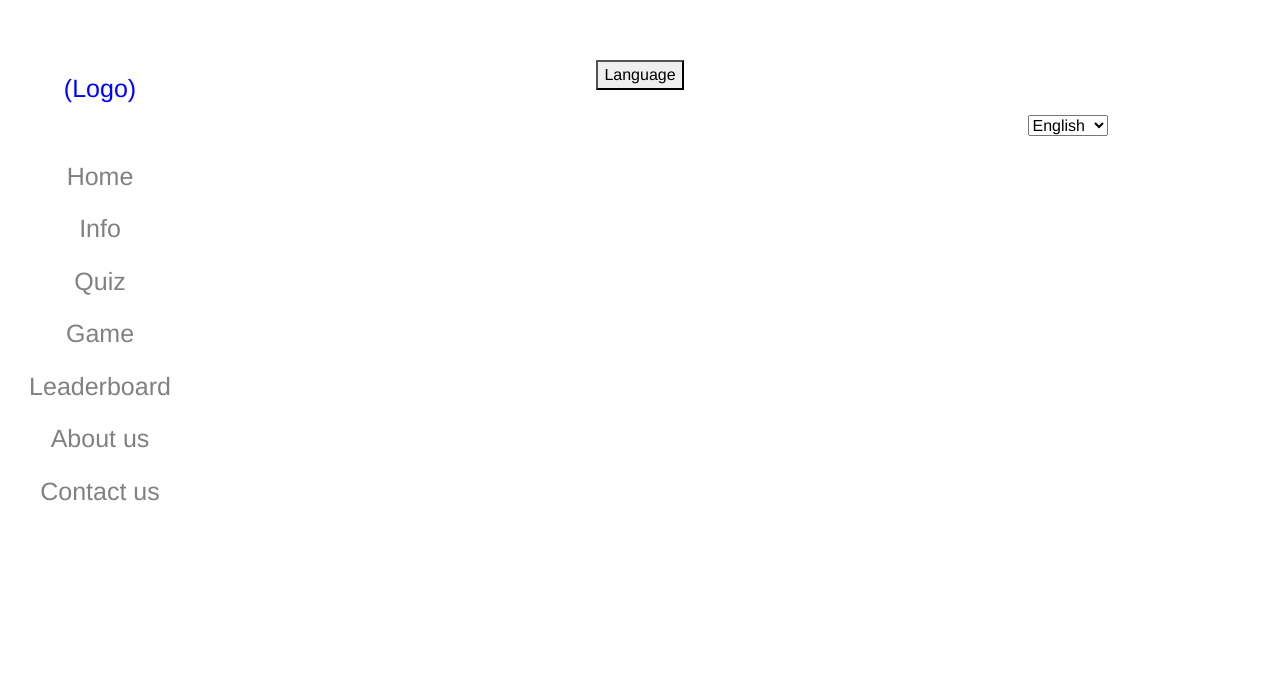
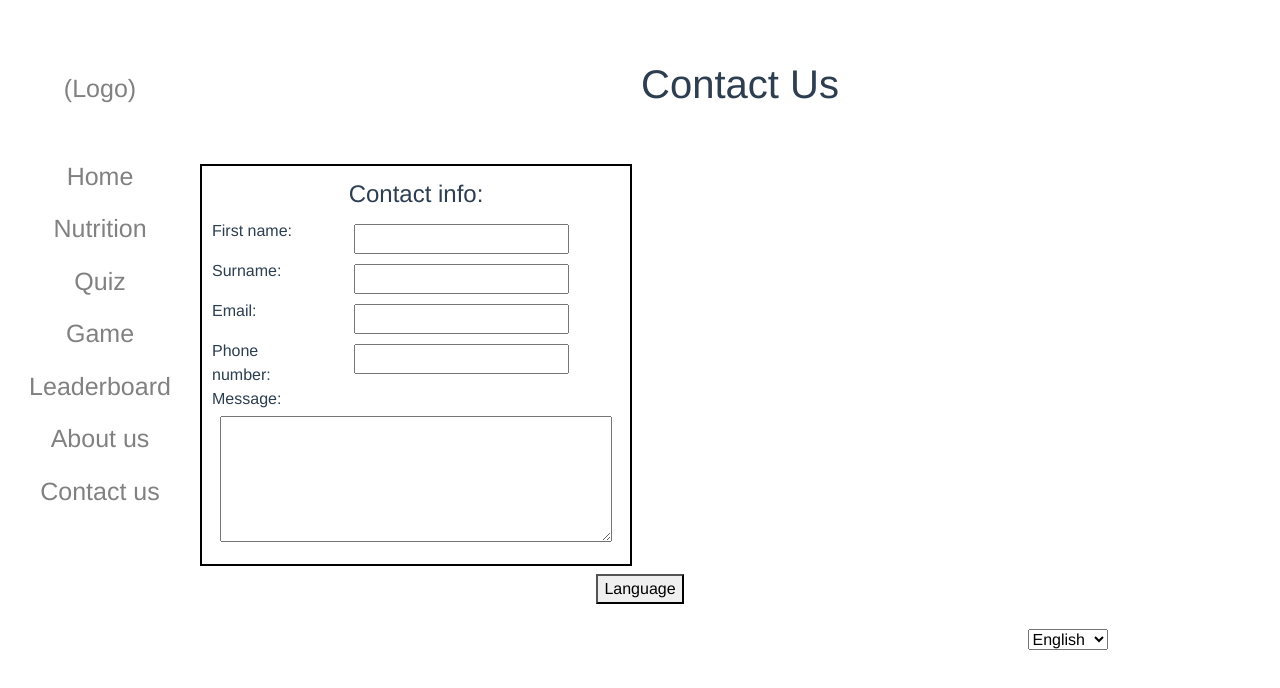
Before and after one commit to jappleyard28/PeruvianGame, a Vue app in the folder peruvian-game-vue/: page /contactus in a window 1280 px wide. Shown: the top 688 px of the page. Built offline with nearby package versions, Linux system fonts and the light colour scheme.

Commit message:
added about us and contact us pages

```diff
--- a/peruvian-game-vue/src/App.vue
+++ b/peruvian-game-vue/src/App.vue
@@ -1,7 +1,7 @@
 <template>
   <div id="app">
     <!--<img alt="Vue logo" src="./assetlogo.pngs/">-->
-    <router-view />
+    <router-view class="main"/>
     <Language />
     <SideBar />
   </div>
@@ -32,4 +32,8 @@ export default {
   color: #2c3e50;
   margin-top: 60px;
 }
+
+.main {
+  margin-left: 200px;
+}
 </style>
--- a/peruvian-game-vue/src/components/SideBar.vue
+++ b/peruvian-game-vue/src/components/SideBar.vue
@@ -2,7 +2,7 @@
     <div class="sidenav">
       <router-link to="Home" id="navLogo">(Logo)</router-link>
       <router-link to="Home">Home</router-link>
-      <router-link to="Info">Info</router-link>
+      <router-link to="Nutrition">Nutrition</router-link>
       <router-link to="Quiz">Quiz</router-link>
       <router-link to="Game">Game</router-link>
       <router-link to="Leaderboard">Leaderboard</router-link>
@@ -54,12 +54,7 @@ export default {
     color: orange;
   }
 
-  .main {
-    margin-left: 200px; /* Same as the width of the sidenav */
-  }
-
   #navLogo {
     padding: 50px;
-    color: blue;
   }
 </style>
--- a/peruvian-game-vue/src/pages/AboutUs.vue
+++ b/peruvian-game-vue/src/pages/AboutUs.vue
@@ -1,16 +1,41 @@
 <template>
-  <div>
-    HOME
-    <router-link to="/">HOME</router-link>
-    <router-link to="/leaderboard">LEADERBOARD</router-link>
+  <div class="main">
+    <h1>About us</h1>
+    <h2>Meet the team</h2> <!--make it so that when the user clicks on each picture (of that person) it will show some text underneath about them-->
+    <p>We're a team of five people including:</p>
+    <ul>
+        <li>
+            Jack Appleyard<br>
+            {about intro}<br><br>
+        </li>
+        <li>
+            Usama Imtiaz<br>
+            {about intro}<br><br>
+        </li>
+        <li>
+            Yan Pfister<br>
+            {about intro}<br><br>
+        </li>
+        <li>
+            Kathapet Nawongs<br>
+            {about intro}<br><br>
+        </li>
+        <li>
+            Nathan Davis<br>
+            {about intro}<br><br>
+        </li>
+    </ul>
+    <h2>How we aim to help you</h2>
+    <p>We've set up this website to help spread awareness of many of the issues in Lobitos and Piedritas, as well as inform you about what you can do to help make a change.
+    <h2>Find out more</h2>
+
   </div>
 </template>
 
 <script>
 export default {
-  name: "Hello",
+  name: "AboutUs",
   components: {}
-};
+}
 </script>
-
 <style scoped></style>
--- /dev/null
+++ b/peruvian-game-vue/src/pages/ContactUs.vue
@@ -0,0 +1,74 @@
+<template>
+  <div class="main">
+    <h1>Contact Us</h1><br><br>
+    <div>
+      <form>
+        <fieldset>
+          <legend>Contact info:</legend>
+          <label for="contactFirstName" class="userInfo">First name:</label>
+          <input type="text" id="contactFirstName" required><br>
+
+          <label for="contactSurname" class="userInfo">Surname:</label>
+          <input type="text" id="contactSurname" required><br>
+
+          <label for="contactEmail" class="userInfo">Email:</label>
+          <input type="email" id="contactEmail" required><br>
+
+          <label for="contactPhoneNumber" class="userInfo">Phone number:</label>
+          <input type="text" id="contactPhoneNumber" required><br>
+
+          <label for="message" class="userInfo">Message:</label>
+          <textarea rows="5" cols="40" id="message"></textarea>
+        </fieldset>
+      </form>
+    </div>
+    <h2></h2>
+    <h2></h2>
+    <h2></h2>
+  </div>
+</template>
+
+<script>
+export default {
+  name: "ContactUs",
+  components: {}
+}
+</script>
+
+<style scoped>
+
+  .userInfo {
+    width: 90px;
+  }
+
+  form {
+    width : 40%;
+    height : 100%;
+    background-color: white;
+  }
+
+  fieldset {
+    border-color: gray;
+  }
+
+  form {
+    padding: 10px;
+    border: 2px solid black;
+  }
+
+  legend {
+    height: 35px;
+  }
+
+  input, textarea {
+    margin: 5px;
+  }
+
+  label {
+    display: inline-block;
+    float: left;
+    clear: left;
+    width: 250px;
+    text-align: left;
+  }
+</style>
--- a/peruvian-game-vue/src/pages/Home.vue
+++ b/peruvian-game-vue/src/pages/Home.vue
@@ -1,5 +1,5 @@
 <template>
-  <div>
+  <div class="main">
     HOME
     <router-link to="/">HOME</router-link>
     <router-link to="/leaderboard">LEADERBOARD</router-link>
@@ -13,4 +13,5 @@ export default {
 };
 </script>
 
-<style scoped></style>
+<style scoped>
+</style>
--- a/peruvian-game-vue/src/pages/Leaderboard.vue
+++ b/peruvian-game-vue/src/pages/Leaderboard.vue
@@ -1,5 +1,5 @@
 <template>
-  <div>
+  <div class="main">
     Leaderboard
     <router-link to="/" >HOME</router-link>
     <router-link to="/leaderboard" >LEADERBOARD</router-link>
@@ -13,4 +13,5 @@ export default {
 };
 </script>
 
-<style scoped></style>
+<style scoped>
+</style>
--- a/peruvian-game-vue/src/pages/Nutrition.vue
+++ b/peruvian-game-vue/src/pages/Nutrition.vue
@@ -1,5 +1,5 @@
 <template>
-  <article>
+  <article class="main">
     <h1>Nutrition Info:</h1>
 
     <h2>Eating</h2>
--- a/peruvian-game-vue/src/pages/Profile.vue
+++ b/peruvian-game-vue/src/pages/Profile.vue
@@ -1,5 +1,5 @@
 <template>
-  <div>Profile</div>
+  <div class="main">Profile</div>
 </template>
 
 <script>
@@ -10,5 +10,4 @@ export default {
 </script>
 
 <style scoped>
-
 </style>
--- a/peruvian-game-vue/src/pages/Quiz.vue
+++ b/peruvian-game-vue/src/pages/Quiz.vue
@@ -1,5 +1,7 @@
 <template>
-  <div>Quiz</div>
+  <div class="main">
+    test
+  </div>
 </template>
 
 <script>
@@ -10,5 +12,4 @@ export default {
 </script>
 
 <style scoped>
-
 </style>
--- a/peruvian-game-vue/src/router/index.js
+++ b/peruvian-game-vue/src/router/index.js
@@ -5,6 +5,9 @@ import Home from "@/pages/Home.vue";
 import Leaderboard from "@/pages/Leaderboard.vue";
 import Profile from "@/pages/Profile.vue";
 import Quiz from "@/pages/Quiz.vue";
+import Nutrition from "@/pages/Nutrition.vue";
+import AboutUs from "@/pages/AboutUs.vue";
+import ContactUs from "@/pages/ContactUs.vue";
 
 Vue.use(Router);
 
@@ -32,6 +35,20 @@ export default new Router({
       name: 'quiz',
       component: Quiz
     },
-
+    {
+      path: '/nutrition',
+      name: 'nutrition',
+      component: Nutrition
+    },
+    {
+      path: '/aboutus',
+      name: 'aboutus',
+      component: AboutUs
+    },
+    {
+      path: '/contactus',
+      name: 'contactus',
+      component: ContactUs
+    }
   ]
 });
```
Also changed, not shown: 2 other files (tests, documents, lock files or other folders). Lines whose indentation alone changed are shown as unchanged.
